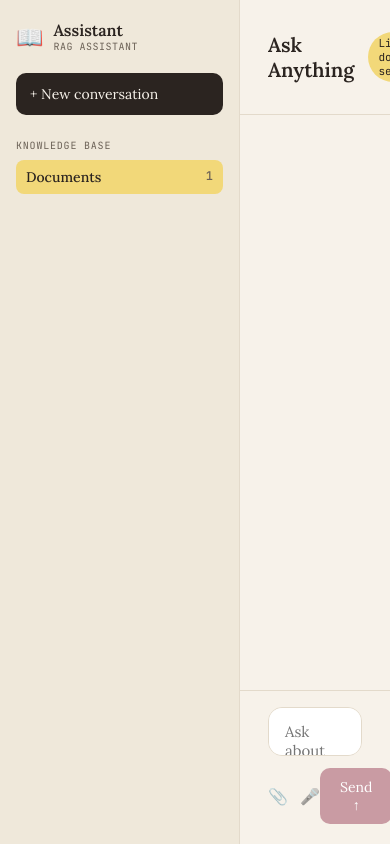
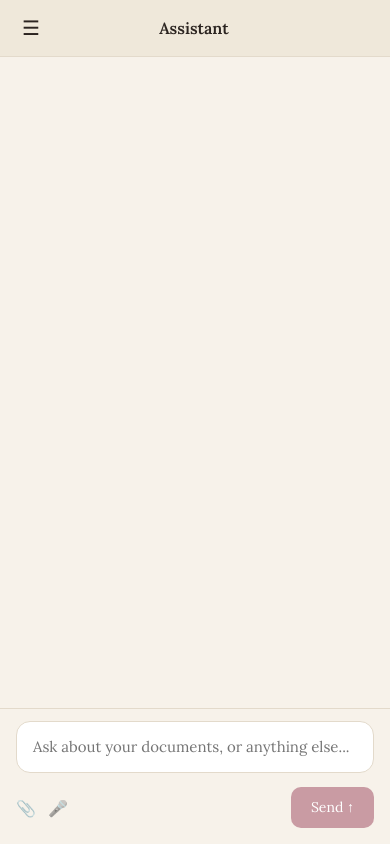
Before and after one commit to Karishma-r-h/rag-my-chatbot, a Django app: template chatbot/templates/chatbot/chat.html in a window 390 px wide; the page is wider, and only the part inside the window is pictured. Run offline with Django 5.2, Linux system fonts and the light colour scheme; the template is opened without the code that fills it, so the values that code supplies are empty; some libraries are stand-ins or nearby versions.

Commit message:
Add Bootstrap and mobile-responsive sidebar toggle

```diff
--- a/chatbot/static/chatbot/chat.js
+++ b/chatbot/static/chatbot/chat.js
@@ -3,6 +3,11 @@ let conversationId = null;
 function startNewConversation() {
   conversationId = null;
   document.getElementById("chat-window").innerHTML = "";
+}
+
+function toggleSidebar() {
+  document.getElementById("sidebar").classList.toggle("open");
+  document.getElementById("sidebar-backdrop").classList.toggle("open");
 }
 
 async function sendMessage() {
--- a/chatbot/static/chatbot/theme.css
+++ b/chatbot/static/chatbot/theme.css
@@ -233,3 +233,75 @@ body {
 .send-btn:hover {
   background: var(--pink-dark);
 }
+
+/* ---- Mobile responsiveness ---- */
+
+.mobile-topbar {
+  display: none;
+  padding: 12px 16px;
+  border-bottom: 1px solid var(--border);
+  background: var(--sidebar-bg);
+}
+
+.sidebar-toggle-btn {
+  background: none;
+  border: none;
+  font-size: 20px;
+  color: var(--ink);
+  cursor: pointer;
+}
+
+.sidebar-backdrop {
+  display: none;
+  position: fixed;
+  inset: 0;
+  background: rgba(0,0,0,0.35);
+  z-index: 15;
+}
+
+.sidebar-backdrop.open {
+  display: block;
+}
+
+@media (max-width: 767px) {
+  .app-shell {
+    flex-direction: column;
+  }
+
+  .mobile-topbar {
+    display: flex;
+  }
+
+  .sidebar {
+    position: fixed;
+    top: 0;
+    left: 0;
+    bottom: 0;
+    z-index: 20;
+    width: 78vw;
+    max-width: 280px;
+    transform: translateX(-100%);
+    transition: transform 0.25s ease;
+  }
+
+  .sidebar.open {
+    transform: translateX(0);
+  }
+
+  .main-panel {
+    height: calc(100vh - 52px); /* subtract the mobile topbar height */
+  }
+
+  .bubble-user,
+  .bot-message {
+    max-width: 85%;
+  }
+
+  .chat-window {
+    padding: 16px;
+  }
+
+  .input-bar {
+    padding: 12px 16px 16px;
+  }
+}
--- a/chatbot/templates/chatbot/chat.html
+++ b/chatbot/templates/chatbot/chat.html
@@ -5,13 +5,21 @@
   <meta charset="UTF-8">
   <meta name="viewport" content="width=device-width, initial-scale=1">
   <link href="https://fonts.googleapis.com/css2?family=Lora:wght@400;500;600&family=JetBrains+Mono:wght@400;500&display=swap" rel="stylesheet">
+  <link href="https://cdnjs.cloudflare.com/ajax/libs/bootstrap/5.3.3/css/bootstrap.min.css" rel="stylesheet">
   <link rel="stylesheet" href="{% static 'chatbot/theme.css' %}">
   <title>RAG Assistant</title>
 </head>
 <body>
   <div class="app-shell">
 
-    <aside class="sidebar">
+    <!-- Mobile top bar: only visible on small screens -->
+    <div class="mobile-topbar d-flex d-md-none align-items-center justify-content-between">
+      <button class="sidebar-toggle-btn" onclick="toggleSidebar()">☰</button>
+      <div class="brand-name">Assistant</div>
+      <div style="width:32px"></div>
+    </div>
+
+    <aside class="sidebar" id="sidebar">
       <div class="brand">
         <div class="brand-icon">📖</div>
         <div>
@@ -29,8 +37,11 @@
       </div>
     </aside>
 
+    <!-- Dims the page behind the sidebar when open on mobile -->
+    <div class="sidebar-backdrop" id="sidebar-backdrop" onclick="toggleSidebar()"></div>
+
     <main class="main-panel">
-      <header class="chat-header">
+      <header class="chat-header d-none d-md-flex">
         <div class="header-title">Ask Anything</div>
         <div class="header-badge">Live &amp; document search</div>
         <div class="model-pill">● gemini · flash</div>
```
